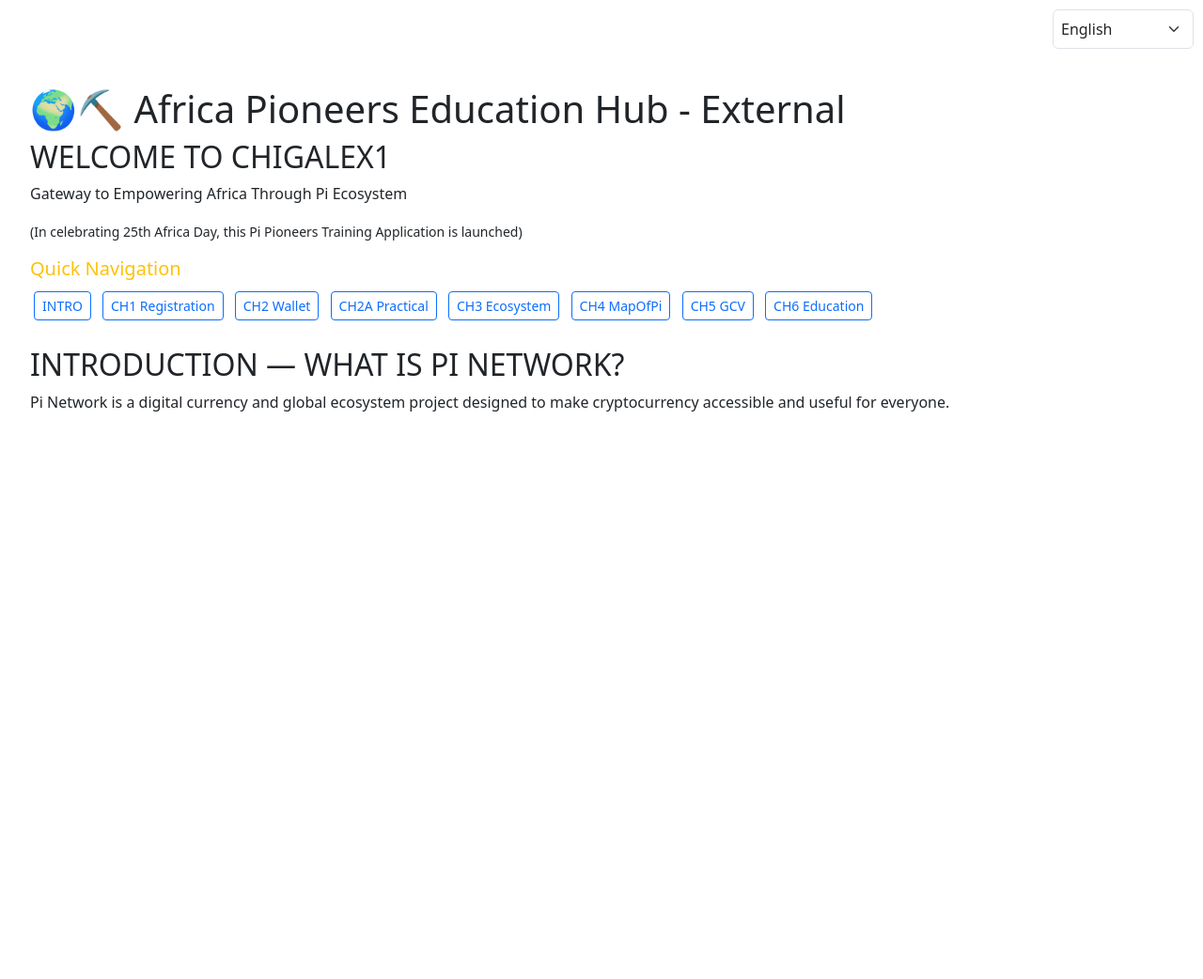
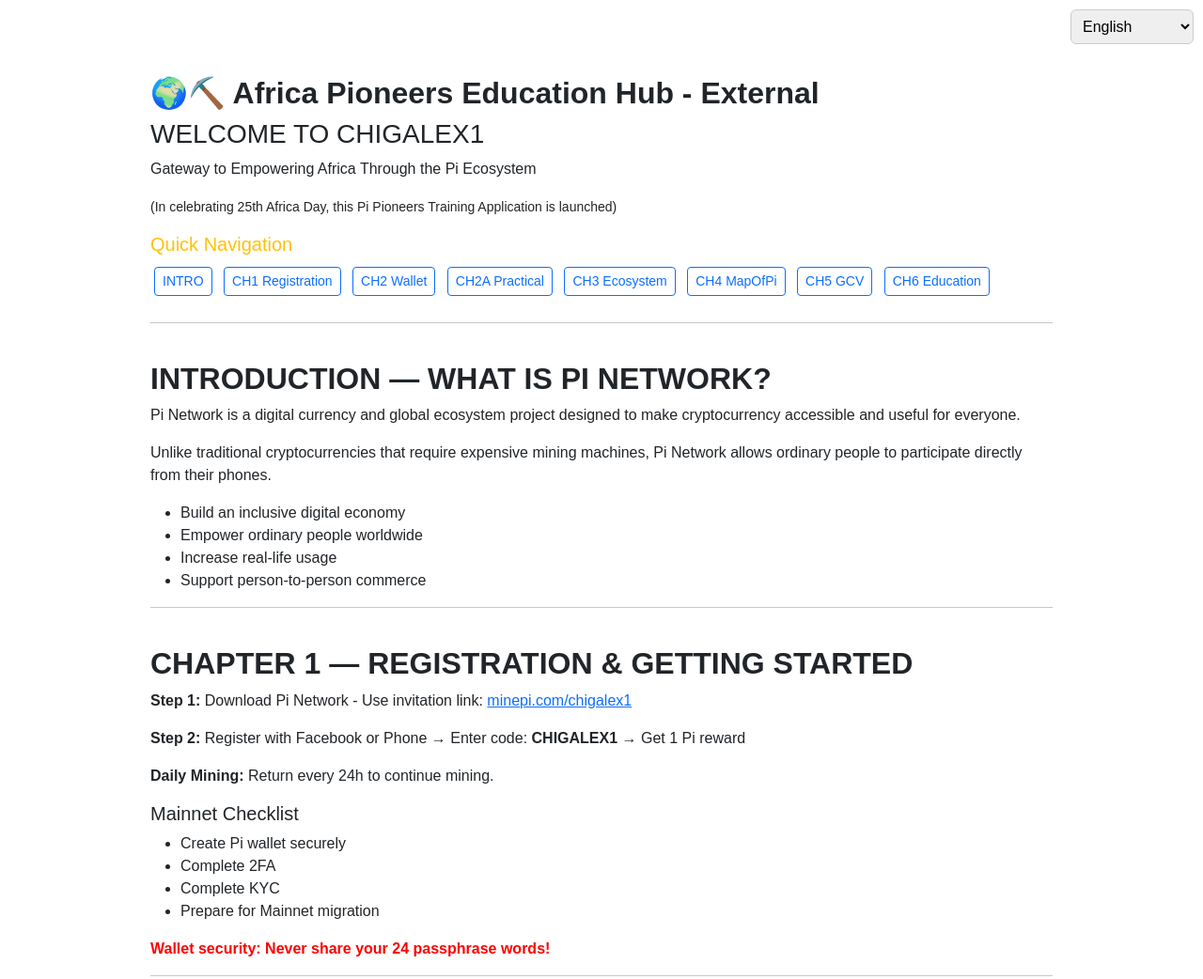
Before and after one commit to Mhofu88/Chigalex1-External-, a website: page public/index.html in a window 1280 px wide. Shown: the top 1042 px of the page at 94% size. Before the commit the page ends 800 px from the top, so only its background shows below. Drawn offline with nearby package versions, Linux system fonts and the light colour scheme.

Commit message:
Update index.html

```diff
--- a/public/index.html
+++ b/public/index.html
@@ -2,47 +2,27 @@
 <html lang="en">
 <head>
 <meta charset="UTF-8">
-<meta name="viewport" content="width=device-width, initial-scale=1.0">
+<meta name="viewport" content="width=device-width,initial-scale=1">
 <title>Africa Pioneers Education Hub - External</title>
-<link rel="stylesheet" href="/css/style.css">
-<link rel="stylesheet" href="https://cdn.jsdelivr.net/npm/bootstrap@5.3.0/dist/css/bootstrap.min.css">
+<link href="https://cdn.jsdelivr.net/npm/bootstrap@5.3.0/dist/css/bootstrap.min.css" rel="stylesheet">
+<style>
+body{font-family:Arial;padding:20px;max-width:1000px;margin:auto}
+h1{font-weight:800;font-size:32px;margin-top:60px}
+h2{font-weight:800;margin-top:40px}
+</style>
 </head>
 <body>
-<select id="lang-switcher" class="form-select" style="position:fixed;top:10px;right:10px;width:150px;z-index:9999;">
-<option value="en">English</option>
-<option value="af">Afrikaans</option>
-<option value="am">Amharic</option>
-<option value="ar">العربية</option>
-<option value="fr">Français</option>
-<option value="ha">Hausa</option>
-<option value="ig">Igbo</option>
-<option value="kg">Kikongo</option>
-<option value="lg">Luganda</option>
-<option value="ln">Lingala</option>
-<option value="rw">Kinyarwanda</option>
-<option value="sn">Shona</option>
-<option value="so">Somali</option>
-<option value="st">Sesotho</option>
-<option value="sw">Swahili</option>
-<option value="tn">Setswana</option>
-<option value="ts">Xitsonga</option>
-<option value="tw">Twi</option>
-<option value="wo">Wolof</option>
-<option value="xh">Xhosa</option>
-<option value="yo">Yorùbá</option>
-<option value="zu">Zulu</option>
-<option value="zgh">Tamazight</option>
-<option value="nr">Ndebele</option>
+<select id="lang-switcher" style="position:fixed;top:10px;right:10px;z-index:9999;padding:8px;border:1px solid #ccc;border-radius:6px">
+<option value="en">English</option><option value="af">Afrikaans</option><option value="am">Amharic</option><option value="ar">العربية</option><option value="fr">Français</option><option value="ha">Hausa</option><option value="ig">Igbo</option><option value="kg">Kikongo</option><option value="lg">Luganda</option><option value="ln">Lingala</option><option value="rw">Kinyarwanda</option><option value="sn">Shona</option><option value="so">Somali</option><option value="st">Sesotho</option><option value="sw">Swahili</option><option value="tn">Setswana</option><option value="ts">Xitsonga</option><option value="tw">Twi</option><option value="wo">Wolof</option><option value="xh">Xhosa</option><option value="yo">Yorùbá</option><option value="zu">Zulu</option><option value="zgh">Tamazight</option><option value="nr">Ndebele</option>
 </select>
 
-<div class="container mt-5 pt-4">
 <h1>🌍⛏️ Africa Pioneers Education Hub - External</h1>
-<h2 id="welcome-title">WELCOME TO CHIGALEX1</h2>
-<p id="welcome-sub">Gateway to Empowering Africa Through the Pi Ecosystem</p>
+<h3 id="welcome-title">WELCOME TO CHIGALEX1</h3>
+<p>Gateway to Empowering Africa Through the Pi Ecosystem</p>
 <p><small>(In celebrating 25th Africa Day, this Pi Pioneers Training Application is launched)</small></p>
 
-<h5 class="text-warning mt-3" id="quick-nav">Quick Navigation</h5>
-<nav id="main-nav" class="mb-4">
+<h5 class="text-warning">Quick Navigation</h5>
+<div class="mb-4">
 <a href="#intro" class="btn btn-outline-primary btn-sm m-1">INTRO</a>
 <a href="#ch1" class="btn btn-outline-primary btn-sm m-1">CH1 Registration</a>
 <a href="#ch2" class="btn btn-outline-primary btn-sm m-1">CH2 Wallet</a>
@@ -51,28 +31,66 @@
 <a href="#ch4" class="btn btn-outline-primary btn-sm m-1">CH4 MapOfPi</a>
 <a href="#ch5" class="btn btn-outline-primary btn-sm m-1">CH5 GCV</a>
 <a href="#ch6" class="btn btn-outline-primary btn-sm m-1">CH6 Education</a>
-</nav>
+</div>
 
-<div id="content">
+<hr>
 <h2 id="intro">INTRODUCTION — WHAT IS PI NETWORK?</h2>
 <p>Pi Network is a digital currency and global ecosystem project designed to make cryptocurrency accessible and useful for everyone.</p>
-</div>
-</div>
+<p>Unlike traditional cryptocurrencies that require expensive mining machines, Pi Network allows ordinary people to participate directly from their phones.</p>
+<ul>
+<li>Build an inclusive digital economy</li>
+<li>Empower ordinary people worldwide</li>
+<li>Increase real-life usage</li>
+<li>Support person-to-person commerce</li>
+</ul>
+
+<hr>
+<h2 id="ch1">CHAPTER 1 — REGISTRATION & GETTING STARTED</h2>
+<p><b>Step 1:</b> Download Pi Network - Use invitation link: <a href="https://minepi.com/chigalex1">minepi.com/chigalex1</a></p>
+<p><b>Step 2:</b> Register with Facebook or Phone → Enter code: <b>CHIGALEX1</b> → Get 1 Pi reward</p>
+<p><b>Daily Mining:</b> Return every 24h to continue mining.</p>
+<h5>Mainnet Checklist</h5>
+<ul><li>Create Pi wallet securely</li><li>Complete 2FA</li><li>Complete KYC</li><li>Prepare for Mainnet migration</li></ul>
+<p style="color:red"><b>Wallet security: Never share your 24 passphrase words!</b></p>
+
+<hr>
+<h2 id="ch2">CHAPTER 2 — PI WALLET EDUCATION</h2>
+<p>Learn how to receive and send Pi securely using Pi Wallet in Pi Browser.</p>
+
+<hr>
+<h2 id="ch2a">CHAPTER 2A — PRACTICAL PI WALLET TRAINING</h2>
+<p>Start with small test amount, verify address, never share your passphrase.</p>
+
+<hr>
+<h2 id="ch3">CHAPTER 3 — UNDERSTANDING PI ECOSYSTEM</h2>
+<p>Pi Browser DApps are decentralized applications for real utility.</p>
+
+<hr>
+<h2 id="ch4">CHAPTER 4 — MAPOFPI & BUSINESS INTEGRATION</h2>
+<p>Discover businesses that accept Pi worldwide on MapOfPi.</p>
+
+<hr>
+<h2 id="ch5">CHAPTER 5 — UNDERSTANDING GCV</h2>
+<p>Global Consensus Value (GCV) encourages real utility in the ecosystem. 1 Pi = $314,159 GCV.</p>
+
+<hr>
+<h2 id="ch6">CHAPTER 6 — EDUCATION & RESEARCH</h2>
+<p>Study Doris Yin manual for utility creation and ecosystem growth.</p>
+
+<hr>
+<h3>Final Message</h3>
+<p><b>Africa has the opportunity to be one of the strongest regions in practical utility within the Pi Ecosystem. Together We Build. Together We Educate. Together We Empower Africa Through Pi.</b></p>
 
 <script>
-const switcher = document.getElementById('lang-switcher');
-async function loadLang(lang){
+async function loadLang(l){
   try{
-    const res = await fetch(`/locales/${lang}/translation.json`);
-    const t = await res.json();
-    document.getElementById('welcome-title').textContent = t.WELCOME_TITLE || 'WELCOME TO CHIGALEX1';
-    document.getElementById('welcome-sub').textContent = t.WELCOME_SUB || '';
-    document.getElementById('quick-nav').textContent = t.QUICK_NAV || 'Quick Navigation';
-    if(t.INTRO_TITLE) document.getElementById('intro').textContent = t.INTRO_TITLE;
-  }catch(e){ console.log('lang load error', e); }
+    const r=await fetch(`/locales/${l}/translation.json`);
+    const t=await r.json();
+    document.getElementById('welcome-title').textContent=t.WELCOME_TITLE||t.APP_TITLE;
+    if(t.INTRO_TITLE) document.getElementById('intro').textContent=t.INTRO_TITLE;
+  }catch(e){}
 }
-switcher.addEventListener('change', e=> loadLang(e.target.value));
-loadLang('en');
+document.getElementById('lang-switcher').addEventListener('change',e=>loadLang(e.target.value));
 </script>
 </body>
 </html>
```
